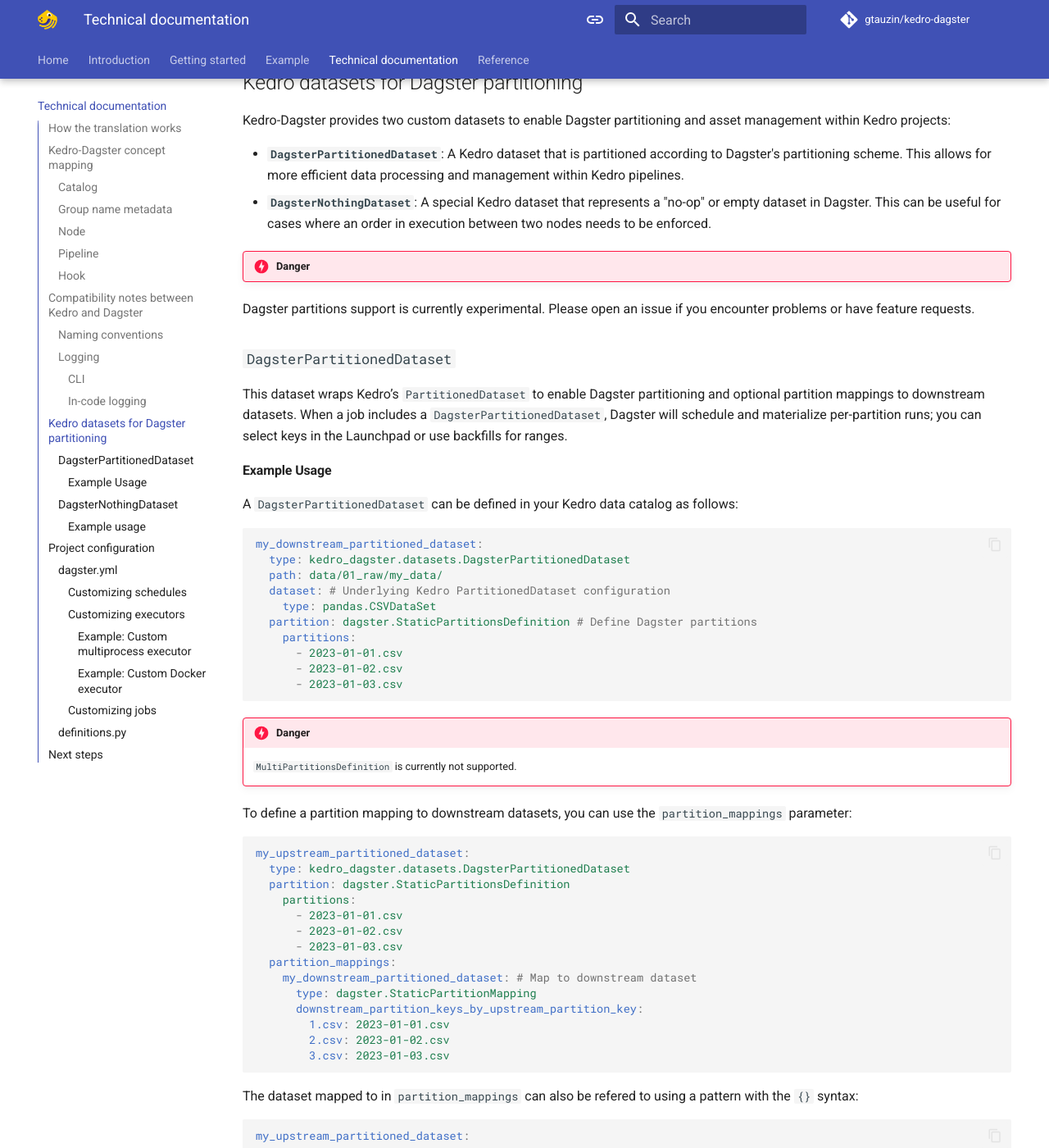
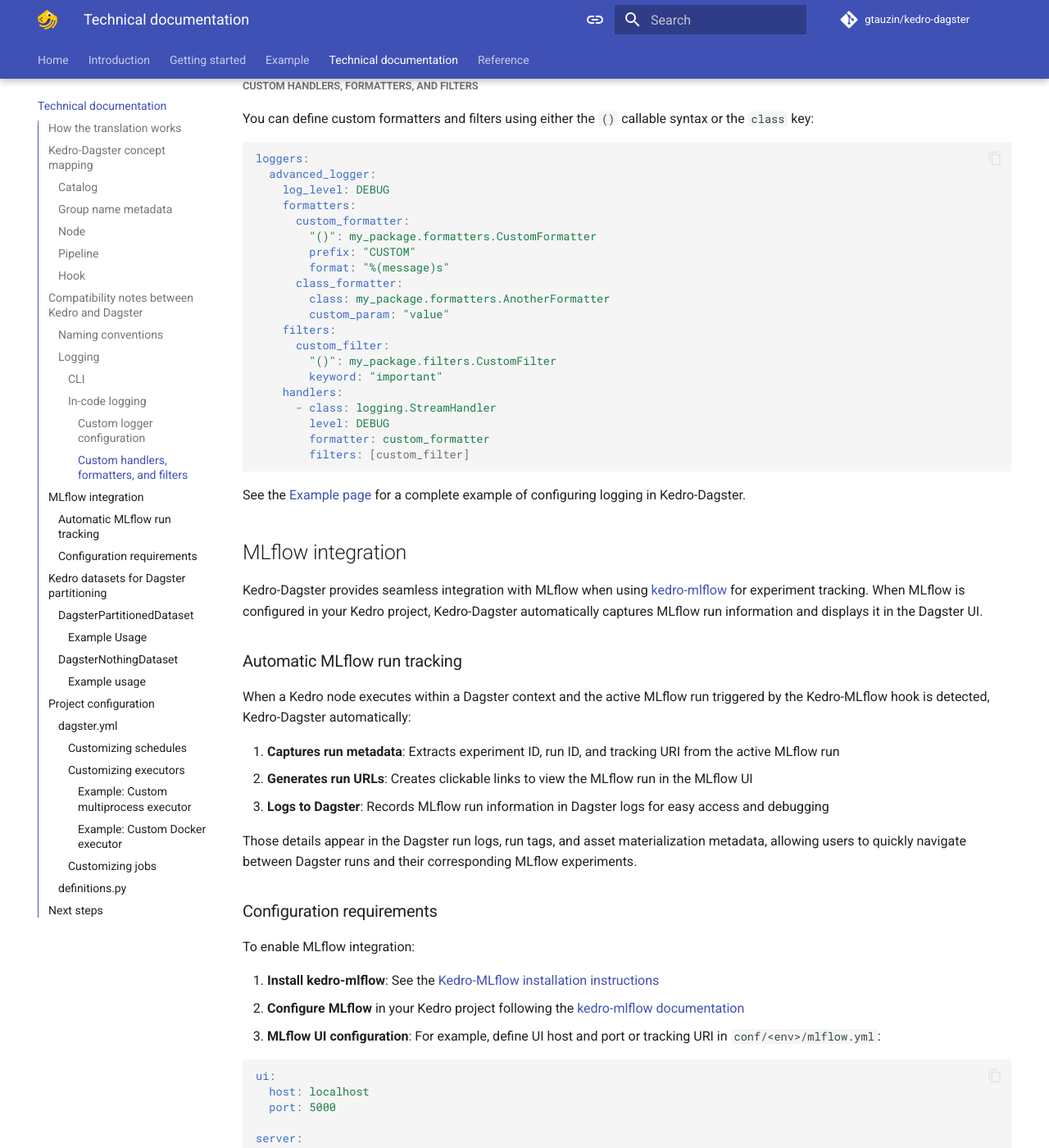
Before and after one commit to gtauzin/kedro-dagster, an MkDocs documentation site: the page built from docs/pages/technical.md, in a window 1280 px wide and 1400 px high, scrolled down 4764 px. Shown: the whole window at 82% size. Built offline with MkDocs 1.6.1 and Material for MkDocs 9.7.7, drawn with Linux system fonts in a browser that asks for light colours; comment, search, counter and statistics services are not loaded; the version menu is left out; some of the changed text lies outside the part shown.

Commit message:
Update docs
Signed-off-by: Guillaume Tauzin <4648633+gtauzin@users.noreply.github.com>

````diff
--- a/docs/pages/technical.md
+++ b/docs/pages/technical.md
@@ -128,7 +128,11 @@
 
 #### In-code logging
 
-Logs generated within Kedro nodes are captured if `getLogger` is imported from the `kedro_dagster.logging` module instead of the `logging` package and the `getLogger` calls are made inside the node functions. These logs are then displayed in the Dagster UI, allowing for easier tracing and debugging of pipeline executions.  To configure logging within Dagster runs, use the Kedro-Dagster `loggers` section of the `dagster.yml` configuration file to define and customize loggers for your Dagster runs:
+Logs generated within Kedro nodes are captured if `getLogger` is imported from the `kedro_dagster.logging` module instead of the `logging` package and the `getLogger` calls are made inside the node functions. These logs are then displayed in the Dagster UI, allowing for easier tracing and debugging of pipeline executions.
+
+#####  Custom logger configuration
+
+Additionally, to configure logging within Dagster runs, use the Kedro-Dagster `loggers` section of the `dagster.yml` configuration file to define and customize loggers for your Dagster runs:
 
 ```yaml
 loggers:
@@ -151,7 +155,65 @@
     loggers: [console_logger]
 ```
 
+##### Custom handlers, formatters, and filters
+
+You can define custom formatters and filters using either the `()` callable syntax or the `class` key:
+
+```yaml
+loggers:
+  advanced_logger:
+    log_level: DEBUG
+    formatters:
+      custom_formatter:
+        "()": my_package.formatters.CustomFormatter
+        prefix: "CUSTOM"
+        format: "%(message)s"
+      class_formatter:
+        class: my_package.formatters.AnotherFormatter
+        custom_param: "value"
+    filters:
+      custom_filter:
+        "()": my_package.filters.CustomFilter
+        keyword: "important"
+    handlers:
+      - class: logging.StreamHandler
+        level: DEBUG
+        formatter: custom_formatter
+        filters: [custom_filter]
+```
+
 See the [Example page](example.md#custom-logging-integration) for a complete example of configuring logging in Kedro-Dagster.
+
+## MLflow integration
+
+Kedro-Dagster provides seamless integration with MLflow when using [kedro-mlflow](https://github.com/Galileo-Galilei/kedro-mlflow) for experiment tracking. When MLflow is configured in your Kedro project, Kedro-Dagster automatically captures MLflow run information and displays it in the Dagster UI.
+
+### Automatic MLflow run tracking
+
+When a Kedro node executes within a Dagster context and the active MLflow run triggered by the Kedro-MLflow hook is detected, Kedro-Dagster automatically:
+
+1. **Captures run metadata**: Extracts experiment ID, run ID, and tracking URI from the active MLflow run
+2. **Generates run URLs**: Creates clickable links to view the MLflow run in the MLflow UI
+3. **Logs to Dagster**: Records MLflow run information in Dagster logs for easy access and debugging
+
+Those details appear in the Dagster run logs, run tags, and asset materialization metadata, allowing users to quickly navigate between Dagster runs and their corresponding MLflow experiments.
+
+### Configuration requirements
+
+To enable MLflow integration:
+
+1. **Install kedro-mlflow**: See the [Kedro-MLflow installation instructions](https://kedro-mlflow.readthedocs.io/en/latest/source/02_getting_started/01_installation/01_installation.html)
+2. **Configure MLflow** in your Kedro project following the [kedro-mlflow documentation](https://kedro-mlflow.readthedocs.io/)
+3. **MLflow UI configuration**: For example, define UI host and port or tracking URI in `conf/<env>/mlflow.yml`:
+
+```yaml
+ui:
+  host: localhost
+  port: 5000
+
+server:
+  mlflow_tracking_uri: mlruns
+```
 
 ## Kedro datasets for Dagster partitioning
 
@@ -248,6 +310,7 @@
 This YAML file defines jobs, executors, and schedules for your project.
 
 !!! example
+
   ```yaml
   schedules:
     my_job_schedule: # Name of the schedule
````
Also changed, not shown: RELEASE.md (+1 -1 lines).
